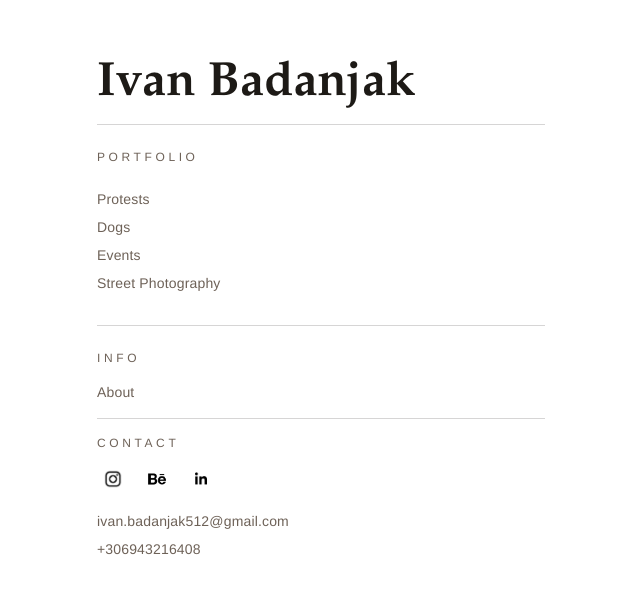
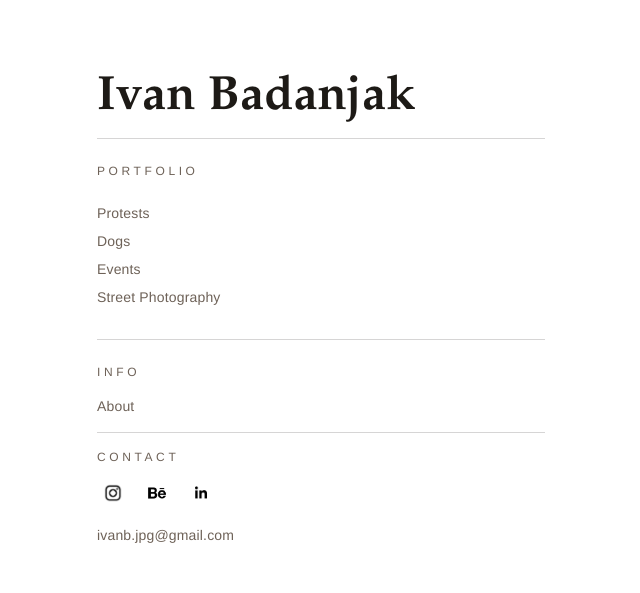
Before and after one commit to ibjak/Photography_Portfolio, a Next.js app: page / in a window 1280 px wide. Shown: the part 107-700 px from the top of the page, without its empty margins (319-959 px from the left). Built offline with nearby package versions, Linux system fonts and the light colour scheme.

Commit message:
Update page.tsx
Co-Authored-By: ibjak <135457670+ibjak@users.noreply.github.com>

```diff
--- a/src/app/page.tsx
+++ b/src/app/page.tsx
@@ -535,8 +535,7 @@ export default function Home() {
                 ))}
               </div>
               <div className="mt-4 grid gap-2 text-sm">
-                <span className="text-sm text-muted">ivan.badanjak512@gmail.com</span>
-                <span className="text-sm text-muted">+306943216408</span>
+                <span className="text-sm text-muted">ivanb.jpg@gmail.com</span>
               </div>
             </div>
 
```
